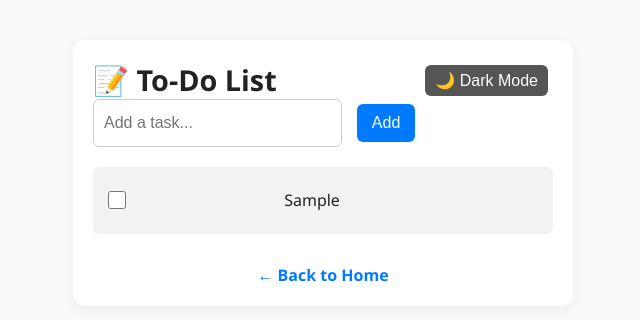
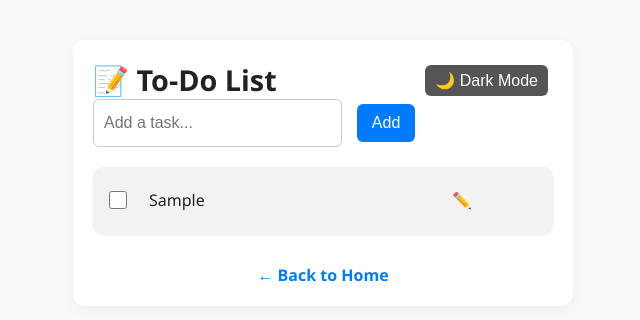
Before and after one commit to kimonie/reacting, a React (Create React App) app: page /todo in a window 1280 px wide. Both pictures are taken after typing "Sample" into the empty fields and a click on the button "Add". Shown: the top 320 px of the page, without its empty margins (317-957 px from the left). Built offline with nearby package versions, Linux system fonts and the light colour scheme.

Commit message:
update the notepad

```diff
--- a/src/projects/Todo/Todo.css
+++ b/src/projects/Todo/Todo.css
@@ -94,16 +94,34 @@ h2 {
   display: flex;
   align-items: center;
   justify-content: space-between;
-  gap: 10px;
-  padding: 12px 15px;
-  margin-bottom: 10px;
-  background-color: var(--task-bg);
-  color: var(--text-color);
-  border-radius: 6px;
-  word-break: break-word;
-  transition: background-color 0.3s ease, box-shadow 0.2s ease;
-  cursor: default;
+  gap: 0.5rem;
+  background: var(--task-bg, #fff);
+  padding: 0.75rem 1rem;
+  margin: 0.4rem 0;
+  border-radius: 10px;
+  box-shadow: 0 1px 3px rgba(0,0,0,0.08);
+  transition: background 0.3s, transform 0.15s;
+  cursor: grab;
+  position: relative;
 }
+
+.task-list li:active {
+  cursor: grabbing;
+  transform: scale(0.98);
+}
+
+.task-list li .drag-handle {
+  font-size: 1rem;
+  cursor: grab;
+  margin-right: 8px;
+  color: #aaa;
+  user-select: none;
+}
+
+.task-list li:hover .drag-handle {
+  color: var(--accent-color, #555);
+}
+
 
 .task-list li:hover {
   background-color: var(--accent-hover);
@@ -121,6 +139,18 @@ h2 {
   flex-shrink: 0;
   width: 18px;
   height: 18px;
+}
+
+.drag-handle {
+  font-size: 1.2rem;
+  cursor: grab;
+  margin-right: 8px;
+  color: #aaa;
+  user-select: none;
+}
+
+.task-list li:hover .drag-handle {
+  color: var(--accent-color, #555);
 }
 
 /* Task text */
@@ -166,6 +196,7 @@ h2 {
 }
 
 
+
 .back-link {
   display: block;
   margin-top: 30px;
@@ -197,3 +228,86 @@ h2 {
     gap: 8px;
   }
 }
+
+.edit-input {
+  font-size: 1rem;
+  padding: 6px 10px;
+  border: 1px solid #ccc;
+  border-radius: 6px;
+  width: 100%;
+  box-sizing: border-box;
+}
+
+.editable-text {
+  cursor: pointer;
+  flex: 1;
+  padding: 4px 6px;
+  border-radius: 4px;
+  transition: background-color 0.2s ease;
+}
+
+.editable-text:hover {
+  background-color: rgba(0, 123, 255, 0.1);
+}
+
+.task-content {
+  display: flex;
+  align-items: center;
+  gap: 8px;
+  flex: 1;
+}
+
+.editable-text {
+  cursor: pointer;
+  flex: 1;
+  padding: 4px 6px;
+  border-radius: 4px;
+  transition: background-color 0.2s ease;
+  font-size: 1rem;
+}
+
+.editable-text:hover {
+  background-color: rgba(0, 123, 255, 0.1);
+}
+
+.editable-text.disabled {
+  cursor: not-allowed;
+  color: #aaa;
+  text-decoration: line-through;
+}
+
+.edit-input {
+  font-size: 1rem;
+  padding: 6px 10px;
+  border: 1px solid #ccc;
+  border-radius: 6px;
+  width: 100%;
+  box-sizing: border-box;
+  animation: fadeIn 0.3s ease;
+}
+
+.edit-button {
+  background: none;
+  border: none;
+  font-size: 1rem;
+  cursor: pointer;
+  padding: 4px;
+  border-radius: 4px;
+  transition: background-color 0.2s ease;
+}
+
+.edit-button:hover {
+  background-color: rgba(0, 123, 255, 0.15);
+}
+
+/* Optional animation */
+@keyframes fadeIn {
+  from {
+    opacity: 0;
+    transform: scale(0.98);
+  }
+  to {
+    opacity: 1;
+    transform: scale(1);
+  }
+}
--- a/src/projects/Todo/Todo.js
+++ b/src/projects/Todo/Todo.js
@@ -14,13 +14,13 @@ function Todo() {
   });
 
   const [input, setInput] = useState('');
+  const [editingId, setEditingId] = useState(null);
+  const [editingText, setEditingText] = useState('');
 
-  // Persist tasks
   useEffect(() => {
     localStorage.setItem('tasks', JSON.stringify(tasks));
   }, [tasks]);
 
-  // Handle dark mode side effects (class toggle + persistence)
   useEffect(() => {
     document.body.classList.toggle('dark-mode', darkMode);
     localStorage.setItem('darkMode', JSON.stringify(darkMode));
@@ -29,7 +29,7 @@ function Todo() {
   const addTask = () => {
     if (input.trim() === '') return;
     const newTask = {
-      id: Date.now(),
+      id: `task-${Date.now()}`,
       text: input,
       completed: false,
     };
@@ -47,6 +47,25 @@ function Todo() {
     setTasks(tasks.filter(task => task.id !== id));
   };
 
+  const handleEdit = (task) => {
+    setEditingId(task.id);
+    setEditingText(task.text);
+  };
+
+  const handleSaveEdit = () => {
+    if (editingText.trim() === '') return;
+    setTasks(tasks.map(task =>
+      task.id === editingId ? { ...task, text: editingText } : task
+    ));
+    setEditingId(null);
+    setEditingText('');
+  };
+
+  const handleCancelEdit = () => {
+    setEditingId(null);
+    setEditingText('');
+  };
+
   return (
     <div className={`todo-page ${darkMode ? 'dark' : ''}`}>
       <div className="todo-container">
@@ -61,20 +80,58 @@ function Todo() {
             type="text"
             value={input}
             onChange={(e) => setInput(e.target.value)}
+            onKeyDown={(e) => {
+              if (e.key === 'Enter') addTask();
+            }}
             placeholder="Add a task..."
           />
           <button onClick={addTask}>Add</button>
         </div>
 
+
         <ul className="task-list">
-          {tasks.map(task => (
+          {tasks.map((task) => (
             <li key={task.id} className={task.completed ? 'completed' : ''}>
               <input
                 type="checkbox"
                 checked={task.completed}
                 onChange={() => toggleComplete(task.id)}
               />
-              <span>{task.text}</span>
+
+              {editingId === task.id ? (
+                <input
+                  type="text"
+                  value={editingText}
+                  onChange={(e) => setEditingText(e.target.value)}
+                  onBlur={handleSaveEdit}
+                  onKeyDown={(e) => {
+                    if (e.key === 'Enter') handleSaveEdit();
+                    if (e.key === 'Escape') handleCancelEdit();
+                  }}
+                  autoFocus
+                  className="edit-input"
+                />
+              ) : (
+                <div className="task-content">
+                  <span
+                    onClick={() => !task.completed && handleEdit(task)}
+                    className={`editable-text ${task.completed ? 'disabled' : ''}`}
+                    title={task.completed ? "Can't edit completed task" : "Click to edit"}
+                  >
+                    {task.text}
+                  </span>
+                  {!task.completed && (
+                    <button
+                      onClick={() => handleEdit(task)}
+                      className="edit-button"
+                      title="Edit"
+                    >
+                      ✏️
+                    </button>
+                  )}
+                </div>
+              )}
+
               <button className="delete-btn" onClick={() => deleteTask(task.id)}>❌</button>
             </li>
           ))}
```
Also changed, not shown: 1 other file (tests, documents, lock files or other folders).
